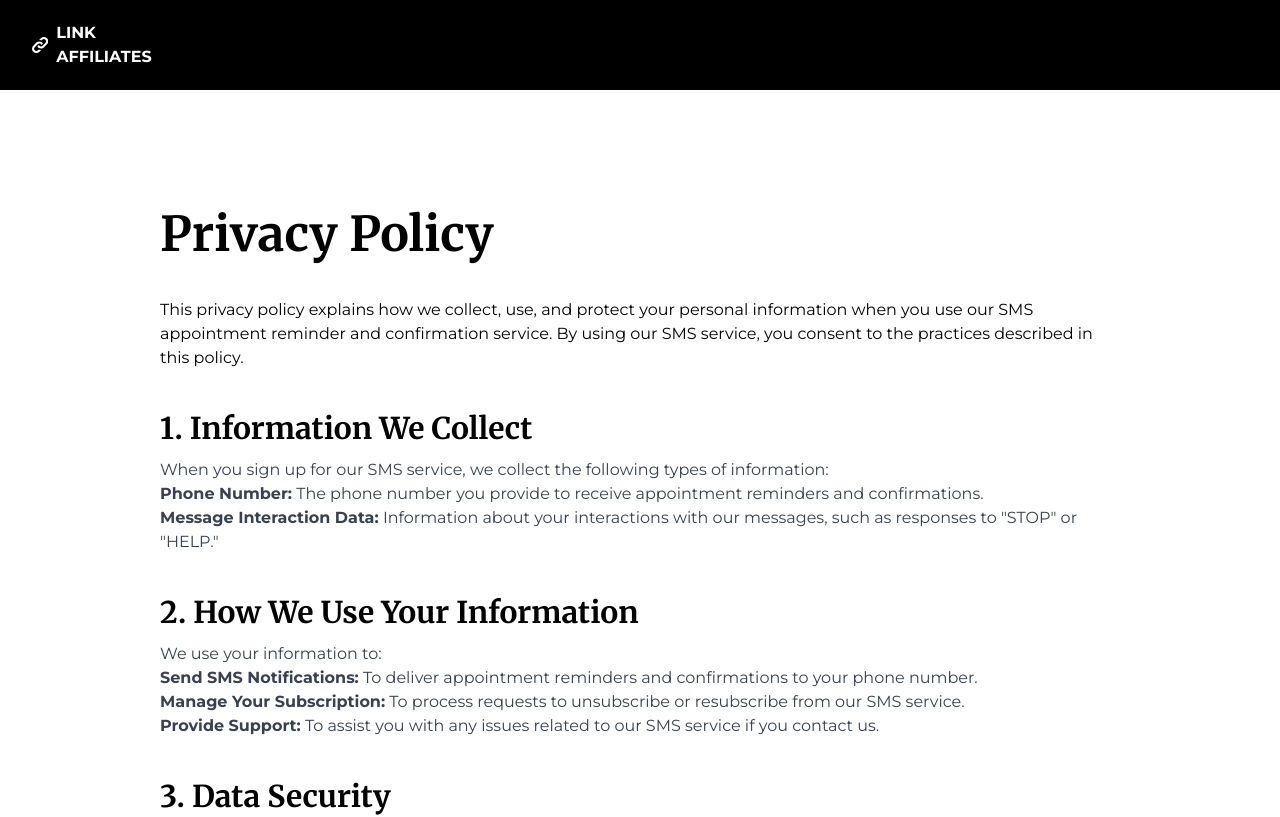
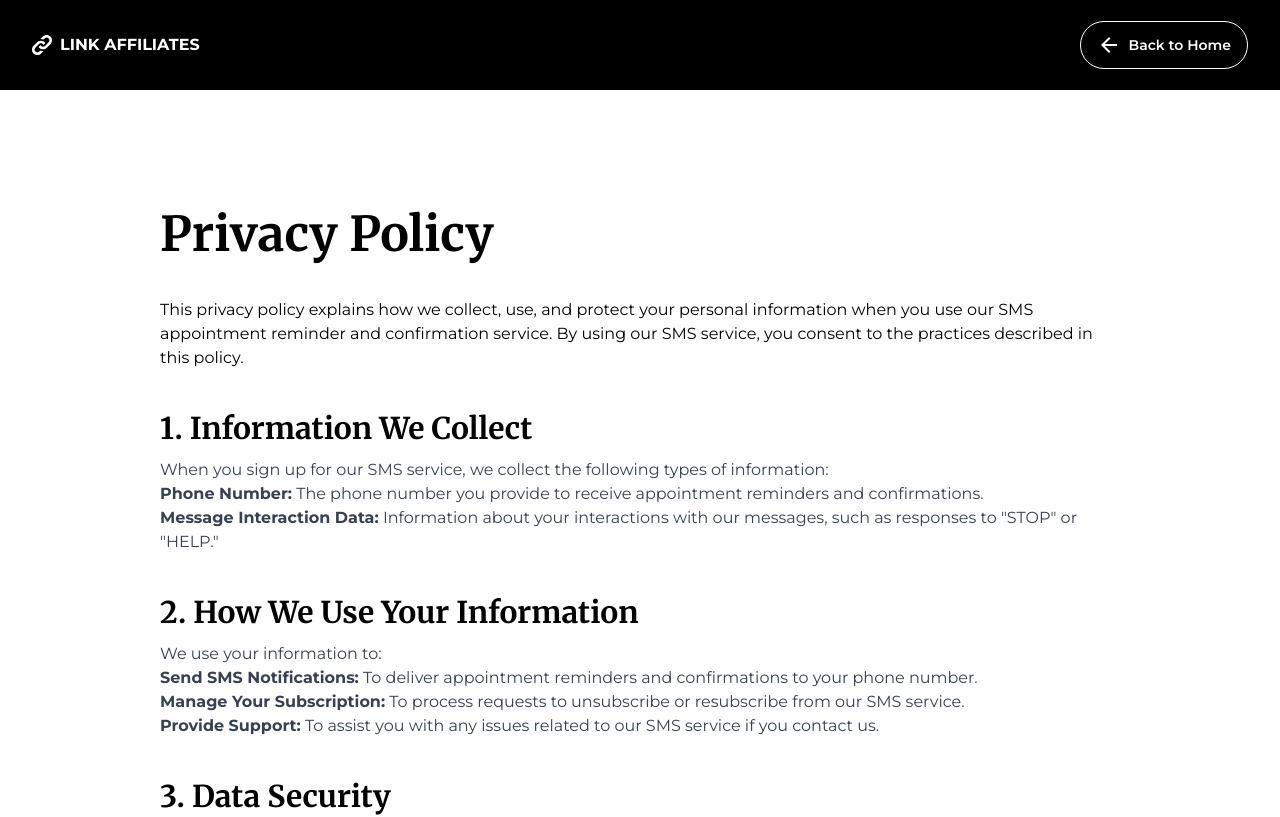
Before and after one commit to MasaKagami/link-affiliates, a Next.js app: page /privacy-policy in a window 1280 px wide. Shown: the top 817 px of the page. Built offline with nearby package versions, Linux system fonts and the light colour scheme.

Commit message:
updated meta-data

```diff
--- a/src/app/book/page.tsx
+++ b/src/app/book/page.tsx
@@ -1,5 +1,9 @@
-// import Footer from "@/components/footer/footer";
-// import Navbar from "@/components/navbar/navbar";
+import type { Metadata } from "next";
+
+export const metadata: Metadata = {
+  title: "Book a Meeting - Link Affiliates",
+  description: "Schedule a meeting with Link Affiliates to discuss your marketing needs.",
+};
 
 const Book = () => {
     return (
--- a/src/app/privacy-policy/page.tsx
+++ b/src/app/privacy-policy/page.tsx
@@ -2,6 +2,12 @@ import Link from "next/link";
 import Navbar from "../../components/navbar/navbar";
 import Footer from "../../components/footer/footer";
 import { merriweather } from "@/styles/fonts"; // Import Merriweather from layout.tsx
+import { Metadata } from "next";
+
+export const metadata: Metadata = {
+    title: "Privacy Policy - Link Affiliates",
+    description: "Read our privacy policy to understand how we handle your data.",
+  };
 
 const PrivacyPolicy = () => {
     return(
--- a/src/app/terms-of-conditions/page.tsx
+++ b/src/app/terms-of-conditions/page.tsx
@@ -2,6 +2,12 @@ import Link from "next/link";
 import Navbar from "../../components/navbar/navbar";
 import Footer from "../../components/footer/footer";
 import { merriweather } from "@/styles/fonts"; // Import Merriweather from layout.tsx
+import type { Metadata } from "next";
+
+export const metadata: Metadata = {
+  title: "Terms and Conditions - Link Affiliates",
+  description: "Review our terms and conditions for using Link Affiliates.",
+};
 
 const TermsOfService = () => {
     return(
--- a/src/components/meetingButton/meetingButton.tsx
+++ b/src/components/meetingButton/meetingButton.tsx
@@ -4,7 +4,7 @@ const MeetingButton = () => {
     return(
         <Link href="/book">
             <button className="cta flex items-center">
-                <span className="">Book a meeting</span>
+                <span className="">Book a Meeting</span>
                 <svg width="15px" height="10px" viewBox="0 0 13 10">
                     <path d="M1,5 L11,5"></path>
                     <polyline points="8 1 12 5 8 9"></polyline>
--- a/src/components/meetingButton/meetingButtonSmall.tsx
+++ b/src/components/meetingButton/meetingButtonSmall.tsx
@@ -4,7 +4,7 @@ const MeetingButtonSmall = () => {
     return(
         <Link href="/book">
             <button className="cta-small flex items-center">
-                <span className="text-sm font-semibold">Book a meeting</span>
+                <span className="text-sm font-semibold">Book a Meeting</span>
                 <svg width="15px" height="10px" viewBox="0 0 13 10">
                     <path d="M1,5 L11,5"></path>
                     <polyline points="8 1 12 5 8 9"></polyline>
--- a/src/components/meetingButton/meetingButtonWhite.tsx
+++ b/src/components/meetingButton/meetingButtonWhite.tsx
@@ -4,7 +4,7 @@ const MeetingButtonWhite = () => {
     return(
         <Link href="/book">
             <button className="cta-white flex items-center">
-                <span className="">Book a meeting</span>
+                <span className="">Book a Meeting</span>
                 <svg width="15px" height="10px" viewBox="0 0 13 10">
                     <path d="M1,5 L11,5"></path>
                     <polyline points="8 1 12 5 8 9"></polyline>
--- a/src/components/navbar/navbar.tsx
+++ b/src/components/navbar/navbar.tsx
@@ -17,9 +17,9 @@ const Navbar = () => {
     return(
         <nav className="sticky top-0 z-50 w-screen h-[90px] bg-black">
             <div className="flex w-full h-full justify-between gap-20 items-center max-w-[95%] m-auto">
-                <div className={`text-white font-bold items-center flex gap-2  ${montserrat.className}`}>
+                <div className={`text-white font-bold items-center flex gap-2 ${montserrat.className}`}>
                     <svg xmlns="http://www.w3.org/2000/svg" width="20" height="20" fill="white" viewBox="0 0 24 24"><path d="M6.188 8.719c.439-.439.926-.801 1.444-1.087 2.887-1.591 6.589-.745 8.445 2.069l-2.246 2.245c-.644-1.469-2.243-2.305-3.834-1.949-.599.134-1.168.433-1.633.898l-4.304 4.306c-1.307 1.307-1.307 3.433 0 4.74 1.307 1.307 3.433 1.307 4.74 0l1.327-1.327c1.207.479 2.501.67 3.779.575l-2.929 2.929c-2.511 2.511-6.582 2.511-9.093 0s-2.511-6.582 0-9.093l4.304-4.306zm6.836-6.836l-2.929 2.929c1.277-.096 2.572.096 3.779.574l1.326-1.326c1.307-1.307 3.433-1.307 4.74 0 1.307 1.307 1.307 3.433 0 4.74l-4.305 4.305c-1.311 1.311-3.44 1.3-4.74 0-.303-.303-.564-.68-.727-1.051l-2.246 2.245c.236.358.481.667.796.982.812.812 1.846 1.417 3.036 1.704 1.542.371 3.194.166 4.613-.617.518-.286 1.005-.648 1.444-1.087l4.304-4.305c2.512-2.511 2.512-6.582.001-9.093-2.511-2.51-6.581-2.51-9.092 0z"/></svg>
-                    <span className={``}>LINK AFFILIATES</span>
+                    <span className={`whitespace-nowrap`}>LINK AFFILIATES</span>
                     {/* <Link href="/">
                         <Image alt="logo" src="/logo.webp" width={200} height={200} className="w-52 h-auto"/>
                     </Link> */}
@@ -62,9 +62,9 @@ const Navbar = () => {
                     </>
                 ) : (
                     <Link href="/" className="w-full flex justify-end gap-2">
-                        <div className="btn rounded-full btn-ghost border-black hover:border-black">
-                            <svg xmlns="http://www.w3.org/2000/svg" height="24px" viewBox="0 -960 960 960" width="24px" fill="#000000"><path d="m313-440 224 224-57 56-320-320 320-320 57 56-224 224h487v80H313Z"/></svg>
-                            <p className="font-semibold text-sm">Back to Home</p>
+                        <div className="btn rounded-full btn-ghost border-white hover:border-white">
+                            <svg xmlns="http://www.w3.org/2000/svg" height="24px" viewBox="0 -960 960 960" width="24px" fill="white"><path d="m313-440 224 224-57 56-320-320 320-320 57 56-224 224h487v80H313Z"/></svg>
+                            <p className="font-semibold text-sm text-white">Back to Home</p>
                         </div>
                     </Link>
                 )}
```
